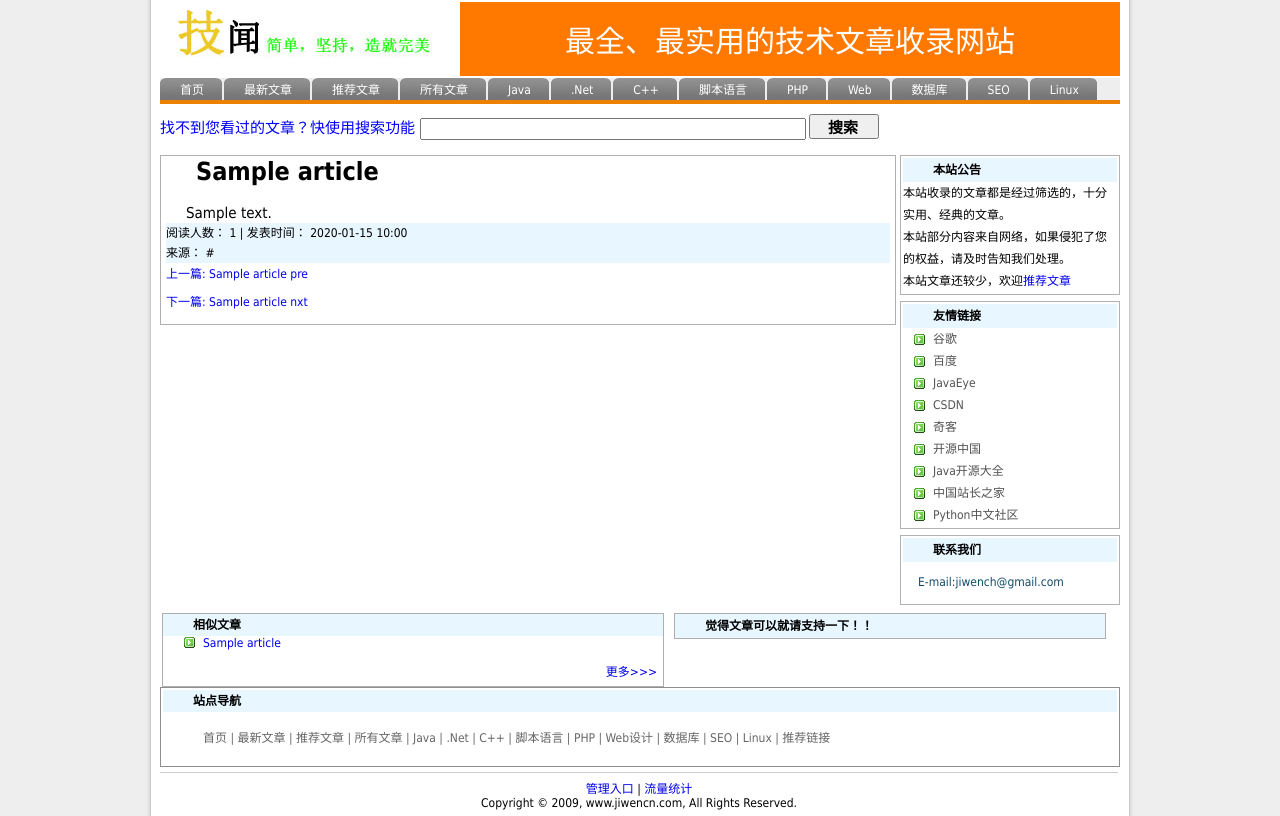
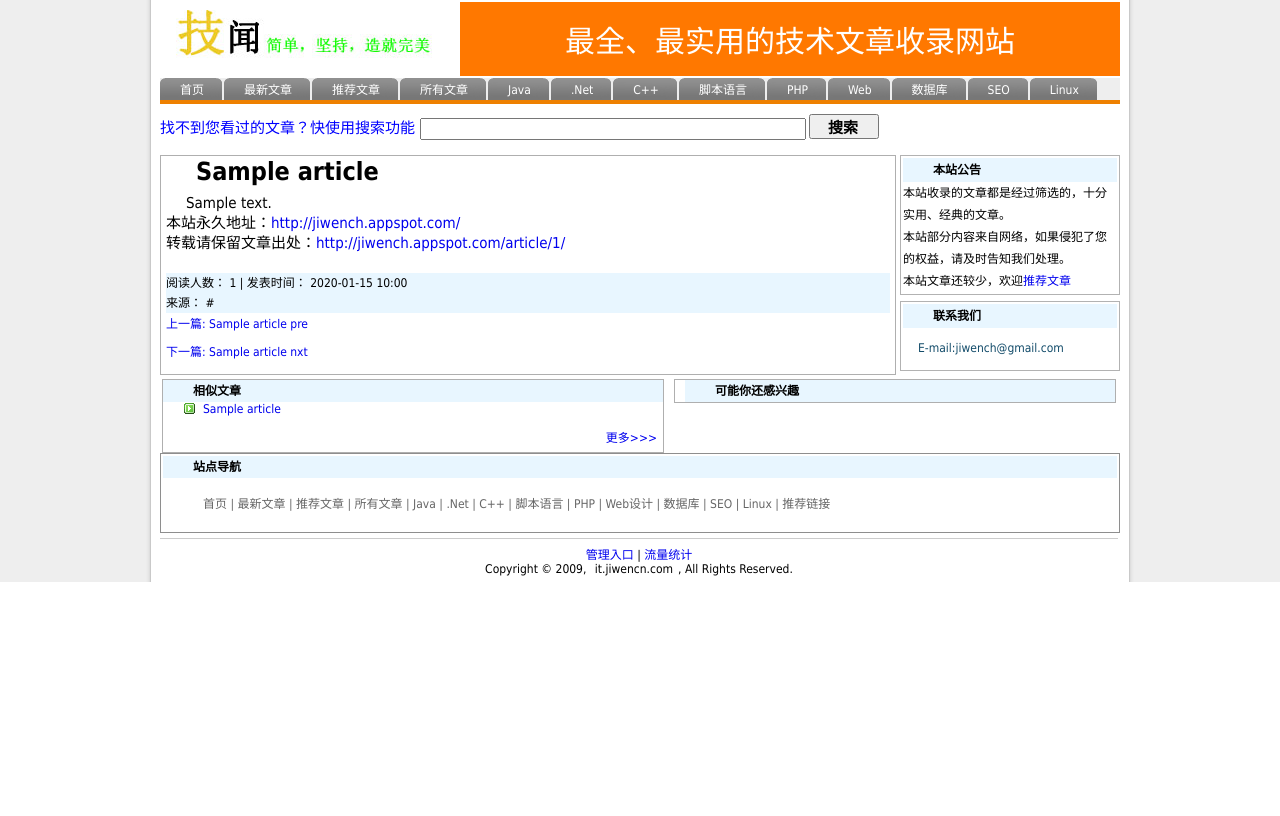
Before and after one commit to doggod999/jiwen, a Django app: template template/article.html in a window 1280 px wide. After the commit the page ends 582 px from the top, so only its background shows below. Run offline with Django 3.2, Linux system fonts and the light colour scheme; the template is opened without the code that fills it: most values are stand-ins (such as "Sample title", 1, 10 or a date in 2020).

Commit message:
进一步完善广告的显示与搭配

```diff
--- a/media/style/style.css
+++ b/media/style/style.css
@@ -287,6 +287,14 @@ a:hover{text-decoration: underline;}
 	width:430px;
 	margin-left:10px;
 	border:solid 1px #afafaf;
+	padding-left: 10px;
+}
+
+.ADsecondleft h5{
+	background:#E8F6FF 12px 8px no-repeat;
+	padding-left:30px;
+	font-size:12px;
+	line-height:22px;
 }
 /***************last_menu****************/
 .last_menu{
@@ -382,7 +390,7 @@ a:hover{text-decoration: underline;}
 
 .article_content{
 	font-size:15px;
-	padding:0px 20px 0px 20px;
+	padding:10px 20px 0px 20px;
 }
 
 .article_foot{
@@ -407,9 +415,7 @@ a:hover{text-decoration: underline;}
 	margin-left:20px;
 }
 
-.ADsecondleft h5{
-	background:#E8F6FF 12px 8px no-repeat;
-	padding-left:30px;
-	font-size:12px;
-	line-height:24px;
+.article_link{
+	font-size:15px;
+	margin-bottom:20px;
 }
--- a/template/ADsecondleft.html
+++ b/template/ADsecondleft.html
@@ -1,5 +1,5 @@
 <div class="ADsecondleft">
-<h5>觉得文章可以就请支持一下！！</h5>
+<h5>可能你还感兴趣</h5>
 	<script type="text/javascript"><!--
 google_ad_client = "pub-3757168957026583";
 /* 336x280, 创建于 09-9-25 */
--- a/template/article.html
+++ b/template/article.html
@@ -17,20 +17,6 @@
         <div class="article">
             <h3>{{article.title}}</h3>
 
-
-			<div class="ADup"><script type="text/javascript"><!--
-google_ad_client = "pub-3757168957026583";
-/* 468x60, 创建于 09-9-25 */
-google_ad_slot = "4215791532";
-google_ad_width = 468;
-google_ad_height = 60;
-//-->
-</script>
-<script type="text/javascript"
-src="http://pagead2.googlesyndication.com/pagead/show_ads.js">
-</script></div>
-
-
 			{% autoescape off %}<div class="article_content">{{article.content}}</div>{% endautoescape %}
 
 			<div class="ADdown"><script type="text/javascript"><!--
@@ -44,6 +30,9 @@ google_ad_height = 90;
 <script type="text/javascript"
 src="http://pagead2.googlesyndication.com/pagead/show_ads.js">
 </script></div>
+			<div class="article_link">
+			本站永久地址：<a href="http://jiwench.appspot.com/">http://jiwench.appspot.com/</a><br />
+			转载请保留文章出处：<a href="/article/{{article.id}}/">http://jiwench.appspot.com/article/{{article.id}}/</a></div>
 
 			<div class="article_foot">阅读人数： {{article.read_count}} | 发表时间： {{article.post_time|date:"Y-m-d H:i"}}
 			{% if is_admin%} | <a href="/article/{{article.id}}/write/">修改文章</a>
@@ -61,7 +50,6 @@ src="http://pagead2.googlesyndication.com/pagead/show_ads.js">
     </div>
     <div class="contentRights">
 		{% include 'post.html' %}
-		{% include 'link.html' %}
         {% include 'contact.html' %}
 		{% include 'ADleft.html' %}
     </div>
--- a/template/base.html
+++ b/template/base.html
@@ -71,7 +71,7 @@
 		<a href="/admin/">管理入口</a> | <a target="_blank" href="http://www.google.com/analytics/">流量统计</a>
         </dt>
 		<dd>
-            Copyright © 2009, www.jiwencn.com, All Rights Reserved.
+            Copyright © 2009, <a href="http://it.jiwencn.com/">it.jiwencn.com</a>, All Rights Reserved.
 		</dd>
     </dl>
 </div>
```
